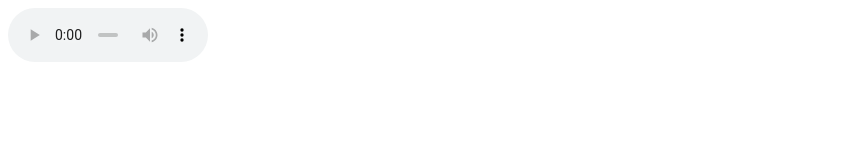
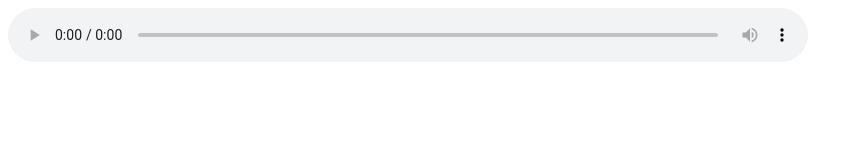
Before and after one commit to andycedillo/Audio-Bambo, a plain HTML site: page index.html in a window 1280 px wide. Shown: the whole page, without its empty margins (0-862 px from the left). Drawn offline with Linux system fonts and the light colour scheme.

Commit message:
Update index.html

```diff
--- a/index.html
+++ b/index.html
@@ -6,7 +6,7 @@
   </head>
   <body>
 
-    <audio controls style="width: 200px;">
+    <audio controls style="width: 800px;">
    <source src="Audio Bambo Beauty Event_mezcla.mp3.mp3" type="audio/mpeg">
 </audio>
 
```
